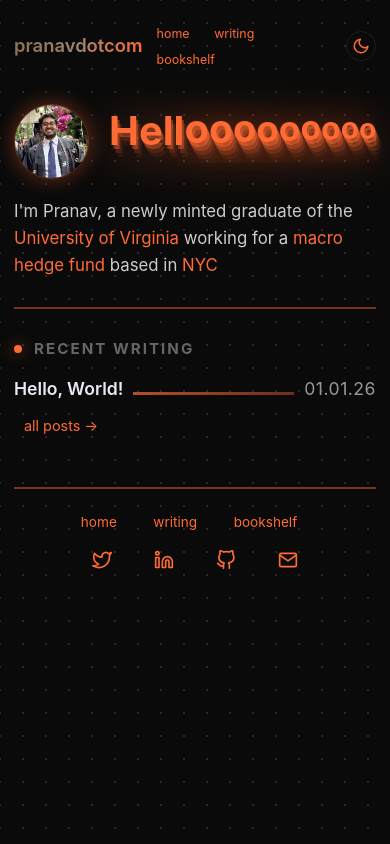
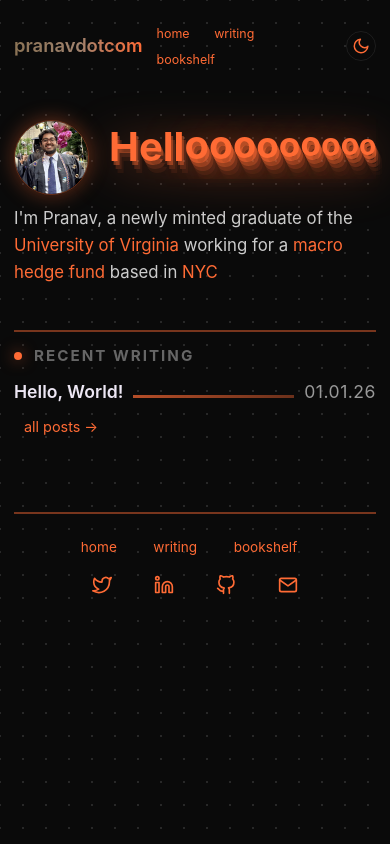
Before and after one commit to moxkxs/pranavdotcom, an Eleventy site: page src/index.njk in a window 390 px wide. Built offline with nearby package versions, Linux system fonts and the light colour scheme; Eleventy itself is replaced by a stand-in of ours; files that its build step writes are made by us from their sources.

Commit message:
messing with mobile margins 3.0

```diff
--- a/src/css/style.css
+++ b/src/css/style.css
@@ -1373,7 +1373,7 @@ h2 {
     }
 
     header {
-        margin-bottom: 28px;
+        margin-bottom: 44px;
     }
 
     .logo {
@@ -1397,28 +1397,33 @@ h2 {
 
     .intro {
         font-size: 1.05rem;
+        margin-bottom: 0;
+    }
+
+    .hero-section {
+        margin-bottom: 6px;
     }
 
     .separator {
-        margin: 28px 0;
+        margin: 44px 0 12px;
+    }
+
+    .section-heading {
+        margin-bottom: 4px;
+    }
+
+    .all-posts-link {
+        margin-top: 2px;
     }
 
     footer {
-        margin-top: 48px;
-    }
-
-    .section-heading {
-        margin-bottom: 8px;
+        margin-top: 72px;
     }
 
     .post-link-row {
         padding: 6px 10px;
         margin: 0 -10px;
         gap: 10px;
-    }
-
-    .all-posts-link {
-        margin-top: 4px;
     }
 
     .footer-nav a {
```
